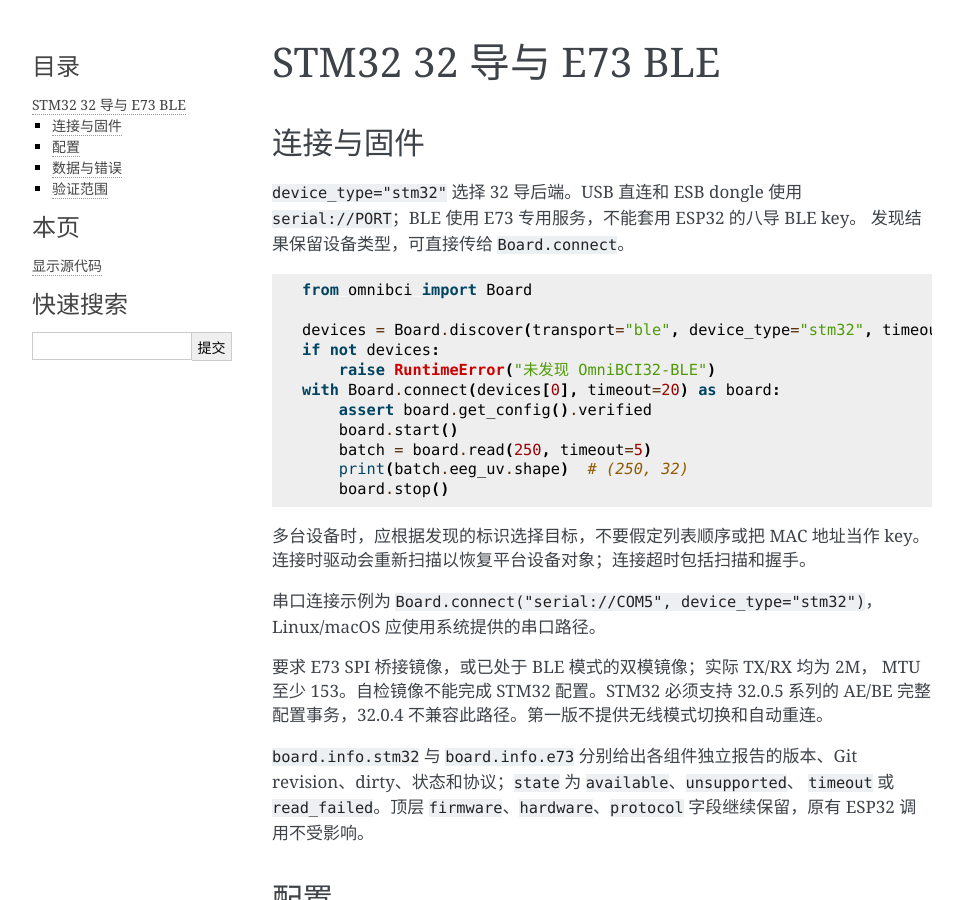
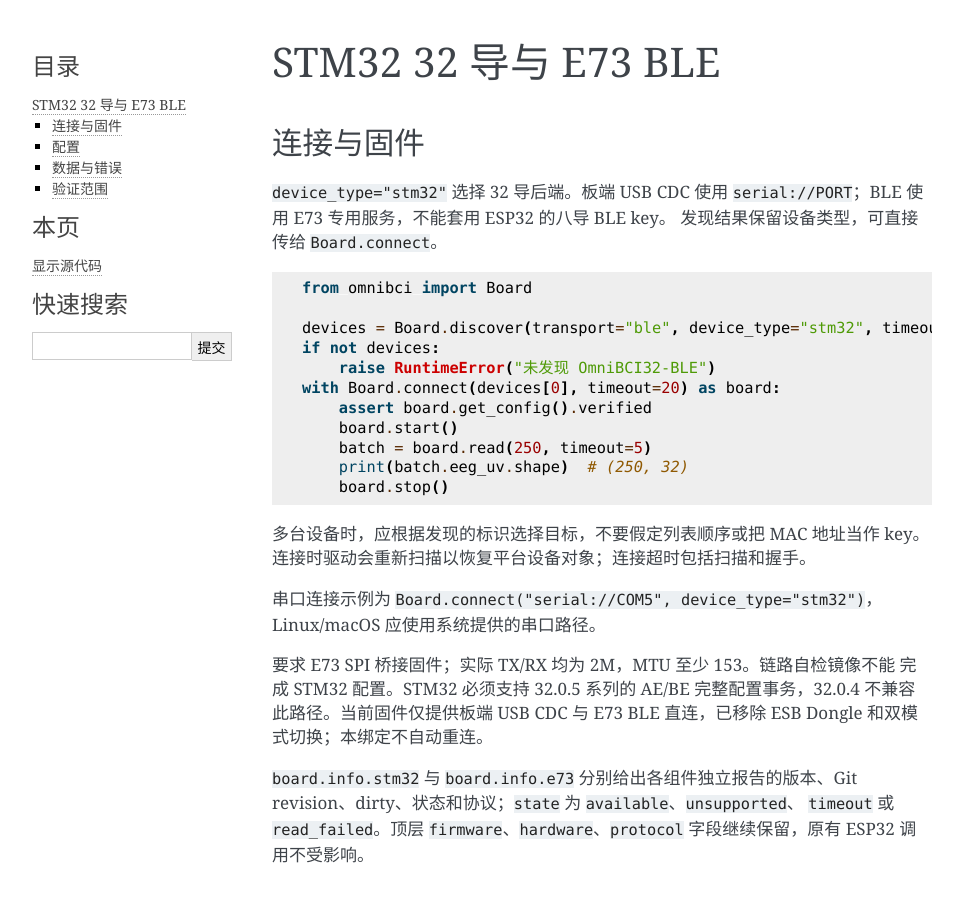
Before and after one commit to Omni-Intel/omnibci-python, a Sphinx documentation site: the page built from docs/stm32.rst, in a window 1280 px wide and 900 px high. Shown: the whole window, without its empty margins (148-1111 px from the left). Built offline with Sphinx 7.4.7, drawn with Linux system fonts in a browser that asks for light colours; some of the changed text lies outside the part shown.

Commit message:
Document the current SDK baseline and supported transports
Update the SDK pin and trigger feature documentation, remove retired ESB Dongle support claims, and explain the unchanged timestamp fields with STM32 32.2.4. Keep prior hardware results tied to their original SDK and record the new offline validation separately.

Claude Code (DeepSeek deepseek-flash[1m]) revised documentation and public help comments. Codex reviewed factual accuracy and validation scope; the Python Sphinx strict build passed. This stage changes documentation and comments only.

Co-authored-by: Codex <codex@openai.com>

Co-authored-by: Claude Code <noreply@anthropic.com>

```diff
--- a/docs/stm32.rst
+++ b/docs/stm32.rst
@@ -4,7 +4,7 @@ STM32 32 导与 E73 BLE
 连接与固件
 ----------
 
-``device_type="stm32"`` 选择 32 导后端。USB 直连和 ESB dongle 使用
+``device_type="stm32"`` 选择 32 导后端。板端 USB CDC 使用
 ``serial://PORT``；BLE 使用 E73 专用服务，不能套用 ESP32 的八导 BLE key。
 发现结果保留设备类型，可直接传给 ``Board.connect``。
 
@@ -28,9 +28,10 @@ STM32 32 导与 E73 BLE
 串口连接示例为 ``Board.connect("serial://COM5", device_type="stm32")``，
 Linux/macOS 应使用系统提供的串口路径。
 
-要求 E73 SPI 桥接镜像，或已处于 BLE 模式的双模镜像；实际 TX/RX 均为 2M，
-MTU 至少 153。自检镜像不能完成 STM32 配置。STM32 必须支持 32.0.5 系列的
-AE/BE 完整配置事务，32.0.4 不兼容此路径。第一版不提供无线模式切换和自动重连。
+要求 E73 SPI 桥接固件；实际 TX/RX 均为 2M，MTU 至少 153。链路自检镜像不能
+完成 STM32 配置。STM32 必须支持 32.0.5 系列的 AE/BE 完整配置事务，32.0.4
+不兼容此路径。当前固件仅提供板端 USB CDC 与 E73 BLE 直连，已移除 ESB Dongle
+和双模式切换；本绑定不自动重连。
 
 ``board.info.stm32`` 与 ``board.info.e73`` 分别给出各组件独立报告的版本、Git
 revision、dirty、状态和协议；``state`` 为 ``available``、``unsupported``、
@@ -92,8 +93,11 @@ bit 0 对应 CH1；BIAS 和 LOFF 必须是 enabled 的子集。默认 enabled/bi
 --------
 
 本分支固定到 ``omnibci-sdk`` 的 ``master`` 分支提交
-``aa9ab512ecf6243646fbbb23e9432e3c79eac1ec``，与更新后的 GUI 使用同一 SDK 基线。
-该基线提供 STM32/E73 组件固件信息，并保留 Windows BLE 后台清理和新连接保护修复。
+``e1f25b3a6d272e5040929c53b331d45738ff6d73``。该基线提供 STM32/E73 组件固件信息。
+本次 SDK 升级保持公开 Python API 与包版本 0.2.0 不变，只重新构建并运行离线测试，
+未重跑新 SDK 的实机采集；具体结果见 ``docs/development.rst``。旧 SDK
+``aa9ab512ecf6243646fbbb23e9432e3c79eac1ec`` 下的 STM32 32.2.3 短时实机结果见
+``docs/trigger.md``，不能作为新固定提交的硬件证据。
 ``close()`` 返回不表示 Windows 已完成底层 BLE 资源清理；后续连接仍需等待 SDK
 清理门控。若系统清理持续阻塞，新连接会报告错误，可能需要重启 Python 进程。
 这不提供 Python 会话自动重连，也不代表 BLE ATT ACK 超时根因已经解决。
```
Also changed, not shown: README.md (+6 -6 lines), docs/development.rst (+10 -0 lines), docs/trigger.md (+27 -9 lines).
